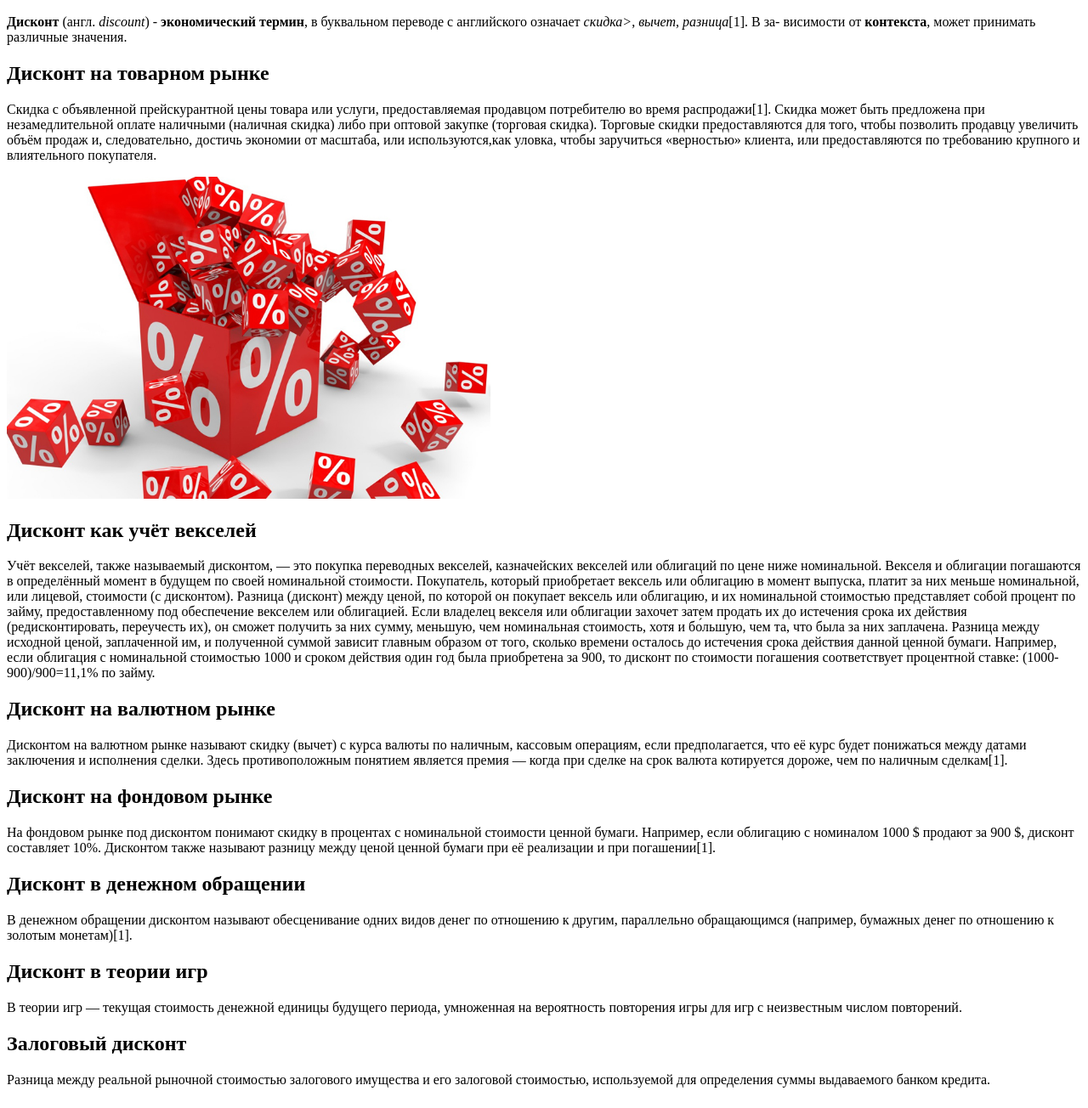
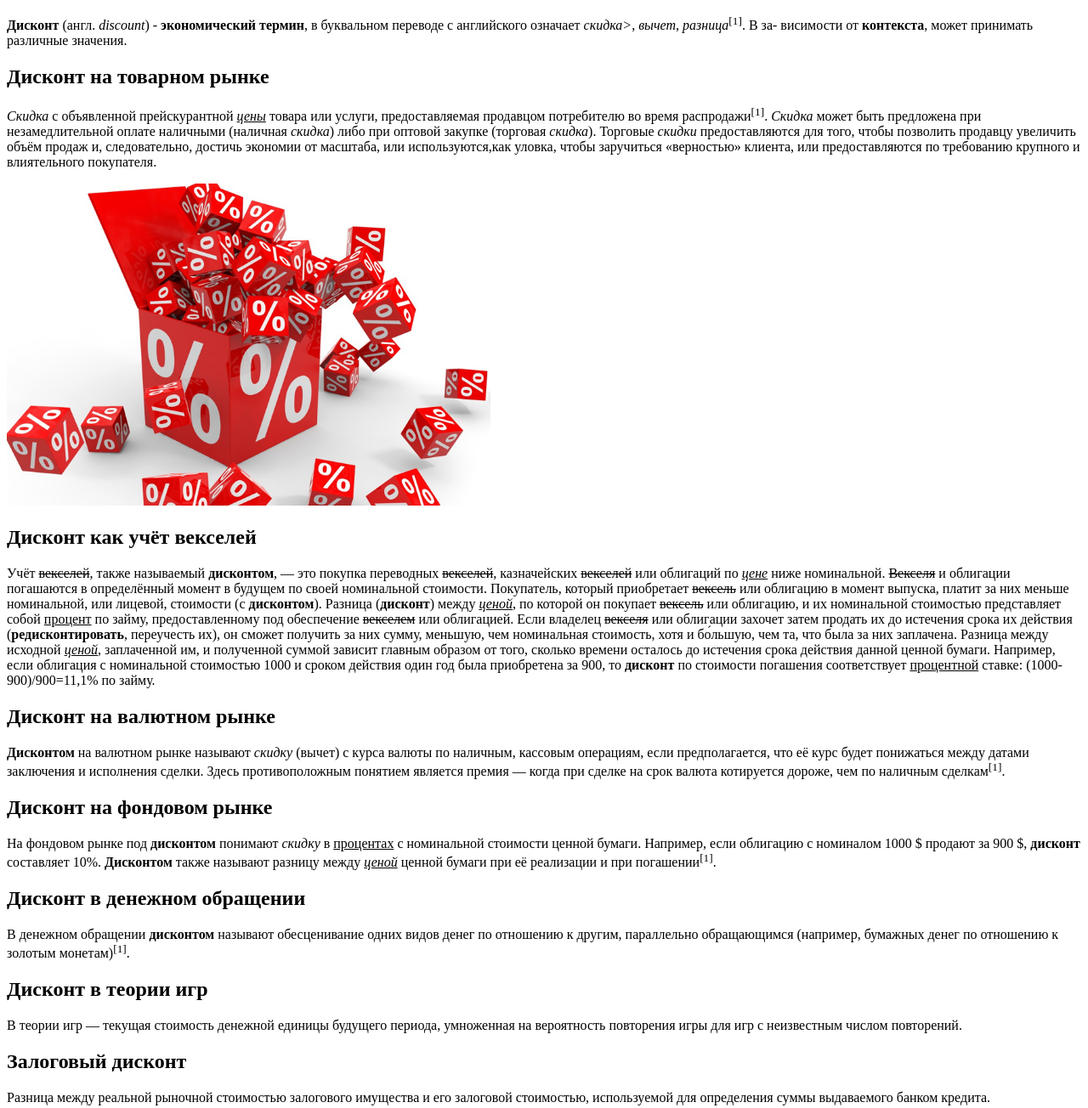
Before and after one commit to SonaySorokun/WEB, a plain HTML site: page discount.html in a window 1280 px wide. Shown: the part 99-1403 px from the top of the page at 85% size. Drawn offline with Linux system fonts and the light colour scheme.

Commit message:
форматирование текста

```diff
--- a/discount.html
+++ b/discount.html
@@ -14,17 +14,17 @@
         </p>
         <p>
             <b>Дисконт</b> (англ. <i>discount</i>) - <b>экономический термин</b>, в буквальном переводе
-            с английского означает <i>скидка></i>, <i>вычет</i>, <i>разница</i>[1]. В за- висимости от
+            с английского означает <i>скидка></i>, <i>вычет</i>, <i>разница</i><sup>[1]</sup>. В за- висимости от
             <b>контекста</b>, может принимать различные значения.
         </p>
 
         <h2>Дисконт на товарном рынке</h2>
 
         <p>
-            Скидка с объявленной прейскурантной цены товара или услуги, предоставляемая продавцом
-            потребителю во время распродажи[1]. Скидка может быть предложена при незамедлительной
-            оплате наличными (наличная скидка) либо при оптовой закупке (торговая скидка). Торговые
-            скидки предоставляются для того, чтобы позволить продавцу увеличить объём продаж и,
+            <i>Скидка</i> с объявленной прейскурантной <i><u>цены</u></i> товара или услуги, предоставляемая продавцом
+            потребителю во время распродажи<sup>[1]</sup>. <i>Скидка</i> может быть предложена при незамедлительной
+            оплате наличными (наличная <i>скидка</i>) либо при оптовой закупке (торговая <i>скидка</i>). Торговые
+            <i>скидки</i> предоставляются для того, чтобы позволить продавцу увеличить объём продаж и,
             следовательно, достичь экономии от масштаба, или используются,как уловка, чтобы
             заручиться «верностью» клиента, или предоставляются по требованию крупного и влиятельного
             покупателя.
@@ -38,26 +38,26 @@
         </h2>
 
         <p>
-            Учёт векселей, также называемый дисконтом, — это покупка переводных
-            векселей, казначейских векселей или облигаций по цене
-            ниже номинальной. Векселя и облигации погашаются в определённый
+            Учёт <s>векселей</s>, также называемый <b>дисконтом</b>, — это покупка переводных
+            <s>векселей</s>, казначейских <s>векселей</s> или облигаций по <i><u>цене</u></i>
+            ниже номинальной. <s>Векселя</s> и облигации погашаются в определённый
             момент в будущем по своей номинальной стоимости.
-            Покупатель, который приобретает вексель или облигацию в момент
+            Покупатель, который приобретает <s>вексель</s> или облигацию в момент
             выпуска, платит за них меньше номинальной, или лицевой,
-            стоимости (с дисконтом). Разница (дисконт) между ценой, по которой
-            он покупает вексель или облигацию, и их номинальной стоимостью
-            представляет собой процент по займу, предоставленному под обеспечение
-            векселем или облигацией. Если владелец векселя или облигации захочет
-            затем продать их до истечения срока их действия (редисконтировать,
+            стоимости (с <b>дисконтом</b>). Разница (<b>дисконт</b>) между <i><u>ценой</u></i>, по которой
+            он покупает <s>вексель</s> или облигацию, и их номинальной стоимостью
+            представляет собой <u>процент</u> по займу, предоставленному под обеспечение
+            <s>векселем</s> или облигацией. Если владелец <s>векселя</s> или облигации захочет
+            затем продать их до истечения срока их действия (<b>редисконтировать</b>,
             переучесть их), он сможет получить за них сумму, меньшую, чем
             номинальная стоимость, хотя и бо́льшую, чем та, что была за них
-            заплачена. Разница между исходной ценой, заплаченной им, и
+            заплачена. Разница между исходной <i><u>ценой</u></i>, заплаченной им, и
             полученной суммой зависит главным образом от того, сколько времени
             осталось до истечения срока
             действия данной ценной бумаги. Например, если облигация с
             номинальной стоимостью 1000 и сроком действия один год была
-            приобретена за 900, то дисконт по стоимости погашения соответствует
-            процентной ставке: (1000-900)/900=11,1% по займу.
+            приобретена за 900, то <b>дисконт</b> по стоимости погашения соответствует
+            <u>процентной</u> ставке: (1000-900)/900=11,1% по займу.
         </p>
 
         <h2>
@@ -65,11 +65,11 @@
         </h2>
 
         <p>
-            Дисконтом на валютном рынке называют скидку (вычет) с курса
+            <b>Дисконтом</b> на валютном рынке называют <i>скидку</i> (вычет) с курса
             валюты по наличным, кассовым операциям, если предполагается,
             что её курс будет понижаться между датами заключения и исполнения
             сделки. Здесь противоположным понятием является премия — когда при
-            сделке на срок валюта котируется дороже, чем по наличным сделкам[1].
+            сделке на срок валюта котируется дороже, чем по наличным сделкам<sup>[1]</sup>.
         </p>
 
         <h2>
@@ -77,11 +77,11 @@
         </h2>
 
         <p>
-            На фондовом рынке под дисконтом понимают скидку в процентах с
+            На фондовом рынке под <b>дисконтом</b> понимают <i>скидку</i> в <u>процентах</u> с
             номинальной стоимости ценной бумаги. Например, если облигацию с
-            номиналом 1000 $ продают за 900 $, дисконт составляет 10%.
-            Дисконтом также называют разницу между ценой ценной бумаги при её
-            реализации и при погашении[1].
+            номиналом 1000 $ продают за 900 $, <b>дисконт</b> составляет 10%.
+            <b>Дисконтом</b> также называют разницу между <i><u>ценой</u></i> ценной бумаги при её
+            реализации и при погашении<sup>[1]</sup>.
         </p>
 
         <h2>
@@ -89,9 +89,9 @@
         </h2>
 
         <p>
-            В денежном обращении дисконтом называют обесценивание одних видов
+            В денежном обращении <b>дисконтом</b> называют обесценивание одних видов
             денег по отношению к другим, параллельно обращающимся (например,
-            бумажных денег по отношению к золотым монетам)[1].
+            бумажных денег по отношению к золотым монетам)<sup>[1]</sup>.
         </p>
 
         <h2>
```
